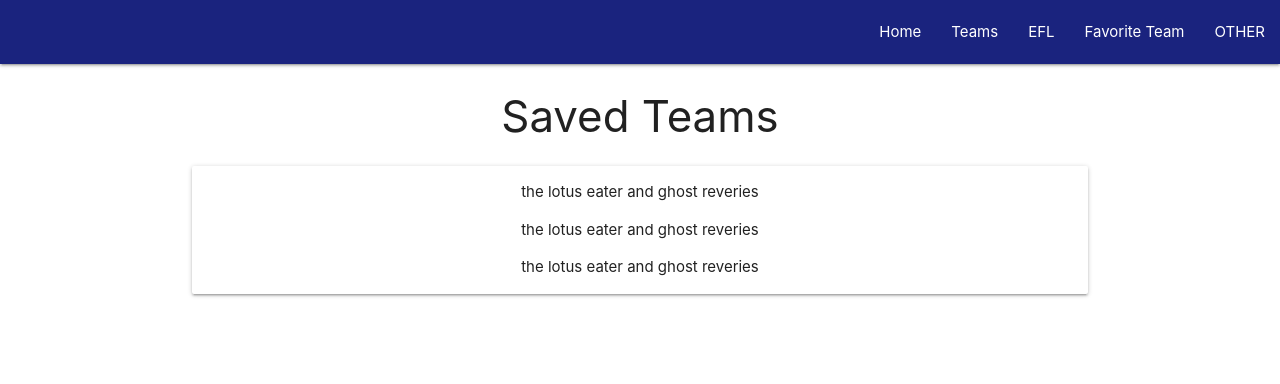
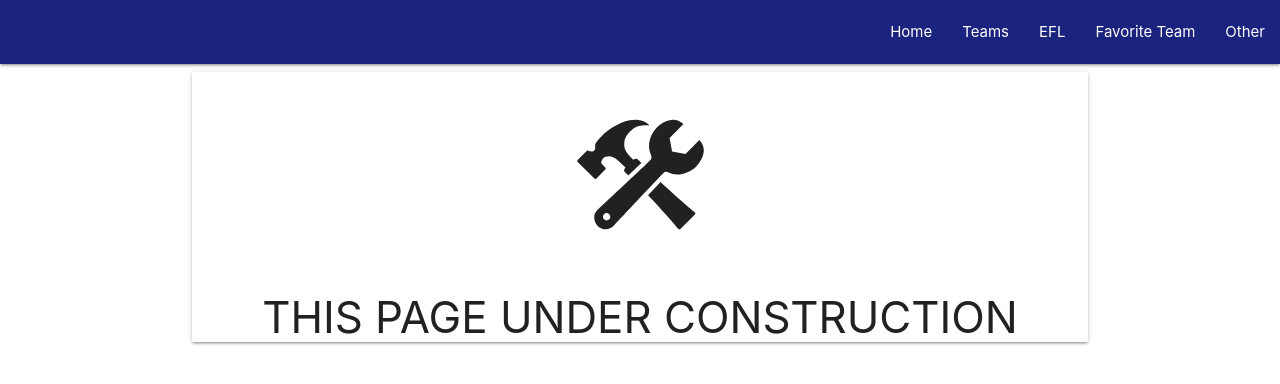
Before and after one commit to hanifrev/efl-championship-app, a React app: page /FavTeams in a window 1280 px wide. Shown: the top 384 px of the page. Built offline with nearby package versions, Linux system fonts and the light colour scheme; no server answers.

Commit message:
done, atlest, ready to setup serviceworker etc

```diff
--- a/package.json
+++ b/package.json
@@ -20,6 +20,7 @@
     "materialize-css": "^1.0.0-rc.2",
     "react": "^17.0.0",
     "react-dom": "^17.0.0",
+    "react-icons": "^4.1.0",
     "react-router": "^5.2.0",
     "react-router-dom": "^5.2.0"
   },
--- a/src/App.js
+++ b/src/App.js
@@ -6,6 +6,7 @@ import MainPage from './component/MainPage'
 import TeamInfo from './component/pages/TeamInfo'
 import FavTeams from './component/pages/FavTeams'
 import TeamDetail from './component/pages/TeamDetail'
+import NotFound from './component/NotFound'
 import './component/api/api'
 
 const App = () => {
@@ -17,6 +18,7 @@ const App = () => {
         <Route path="/Teams" component={TeamInfo} />
         <Route path="/FavTeams" component={FavTeams} />
         <Route path="/TeamDetail" component={TeamDetail} />
+        <Route path="/NotFound" component={NotFound} />
       </Switch>
     </div>
   )
--- a/src/component/MainPage.js
+++ b/src/component/MainPage.js
@@ -13,15 +13,15 @@ const MainPage = () => {
           {/* <h3 className="center-align col s12 maintitle">EFL Championship Portal</h3> */}
         </div>
         <div className="center-align card-panel col s12">
-          <h5>Latest Result</h5>
+          <h5 className="comptitle">Latest Result</h5>
           <LatestMatch />
         </div>
         <div className="center-align card-panel col s12">
-          <h5 className="upfixt">Upcoming Fixtures</h5>
+          <h5 className="upfixt comptitle">Upcoming Fixtures</h5>
           <UpFixture />
         </div>
         <div className="card-panel col s12">
-          <h5 className="center-align">Standing</h5>
+          <h5 className="center-align comptitle">Standings</h5>
           <Standing />
         </div>
       </div>
--- a/src/component/NavBar.js
+++ b/src/component/NavBar.js
@@ -12,9 +12,9 @@ export default function NavBar() {
       <nav className="indigo darken-4">
         <div className="nav-wrapper">
           <Link to={'/#'} className="brand-logo"></Link>
-          <Link className="sidenav-trigger" data-target="mobile-links">
+          <a href="true" className="sidenav-trigger" data-target="mobile-links">
             <i className="material-icons">menu</i>
-          </Link>
+          </a>
 
           <ul className="right hide-on-med-and-down ">
             <li>
@@ -24,7 +24,10 @@ export default function NavBar() {
               <Link to={'/Teams'}>Teams</Link>
             </li>
             <li>
-              <Link to={'/Teams'} target="_blank">
+              <Link
+                to={'//www.efl.com/clubs-and-competitions/sky-bet-championship/'}
+                target="_blank"
+              >
                 EFL
               </Link>
             </li>
@@ -32,7 +35,7 @@ export default function NavBar() {
               <Link to={'/FavTeams'}>Favorite Team</Link>
             </li>
             <li>
-              <Link to={'/TeamDetail'}>OTHER</Link>
+              <Link to={'/NotFound'}>Other</Link>
             </li>
           </ul>
         </div>
@@ -47,7 +50,10 @@ export default function NavBar() {
           <Link to={'/Teams'}>Teams</Link>
         </li>
         <li>
-          <Link to={'/Teams'} target="_blank">
+          <Link
+            to={'//www.efl.com/clubs-and-competitions/sky-bet-championship/'}
+            target="_blank"
+          >
             EFL
           </Link>
         </li>
@@ -55,7 +61,7 @@ export default function NavBar() {
           <Link to={'/FavTeams'}>Favorite Team</Link>
         </li>
         <li>
-          <Link to={'/TeamDetail'}>OTHER</Link>
+          <Link to={'/NotFound'}>Other</Link>
         </li>
       </ul>
     </div>
--- /dev/null
+++ b/src/component/NotFound.js
@@ -0,0 +1,17 @@
+import React from 'react'
+import { IoIosConstruct } from 'react-icons/io'
+
+const NotFound = () => {
+  return (
+    <div>
+      <div style={{ fontSize: '9rem', textAlign: 'center', margin: '20px 0 0 0' }}>
+        <IoIosConstruct />
+      </div>
+      <h3 style={{ textAlign: 'center', margin: '0 10px' }}>
+        THIS PAGE UNDER CONSTRUCTION
+      </h3>
+    </div>
+  )
+}
+
+export default NotFound
--- a/src/component/api/LatestMatch.js
+++ b/src/component/api/LatestMatch.js
@@ -61,7 +61,7 @@ const LatestMatch = () => {
       const resCurMD = await fetch(ENDPOINT_SEASONMD, options)
       const mdData = await resCurMD.json()
       var infoMD = mdData.season.currentMatchday
-      console.log(infoMD)
+      // console.log(infoMD)
       setCmd(infoMD)
     } catch (error) {
       setHasError(true)
--- a/src/component/api/Standing.js
+++ b/src/component/api/Standing.js
@@ -30,7 +30,7 @@ const Standing = () => {
       const info = jsonData.standings[0].table
       // const season = jsonData.season.currentMatchday
       // console.log(season)
-      console.log('test')
+      // console.log('test')
       setStanding(info)
       setLoading(false)
     } catch (error) {
--- a/src/component/api/UpFixture.js
+++ b/src/component/api/UpFixture.js
@@ -39,8 +39,8 @@ const UpFixture = () => {
       // const matchdayInfo = jsonUpMD.matchday
 
       // console.log(jsonUpMD.matches[5].homeTeam.name)
-      console.log(fixtureMap)
-      console.log(upMatch)
+      // console.log(fixtureMap)
+      // console.log(upMatch)
       // console.log(jsonData)
       // console.log(matchUpcoming)
       // setMdInfo(upMatch)
--- a/src/component/pages/FavTeams.js
+++ b/src/component/pages/FavTeams.js
@@ -1,15 +1,14 @@
 import React from 'react'
+import NotFound from '../NotFound'
 
 const FavTeams = () => {
   return (
     <div className="container">
       <div className="row">
-        <h3 className="center-align">Saved Teams</h3>
+        {/* <h3 className="center-align">Saved Teams</h3> */}
         <div className="center-align card-panel col s12">
           <div id="theSaved"></div>
-          <p>the lotus eater and ghost reveries</p>
-          <p>the lotus eater and ghost reveries</p>
-          <p>the lotus eater and ghost reveries</p>
+          <NotFound />
         </div>
       </div>
     </div>
--- a/src/component/pages/TeamDetail.js
+++ b/src/component/pages/TeamDetail.js
@@ -31,9 +31,9 @@ const TeamDetail = () => {
       const jsonData = await response.json()
 
       const info = jsonData
-      console.log(idParam)
-      console.log(response)
-      console.log(info)
+      // console.log(idParam)
+      // console.log(response)
+      // console.log(info)
       setClName(info.name)
       setPlayer(info.squad)
       setDetail(info)
--- a/src/component/pages/TeamInfo.js
+++ b/src/component/pages/TeamInfo.js
@@ -36,7 +36,7 @@ const Teams = () => {
       const jsonData = await response.json()
 
       const info = jsonData.teams
-      console.log(info[9])
+      // console.log(info[9])
       setDisplayTeam(info)
       setLoading(false)
     } catch (error) {
--- a/src/styles/styles.css
+++ b/src/styles/styles.css
@@ -38,3 +38,8 @@
 .banner {
   padding: 15px 47px 10px 47px !important;
 }
+
+.comptitle {
+  font-size: 19px !important;
+  font-weight: 600 !important;
+}
```
Also changed, not shown: 1 other file (tests, documents, lock files or other folders).
